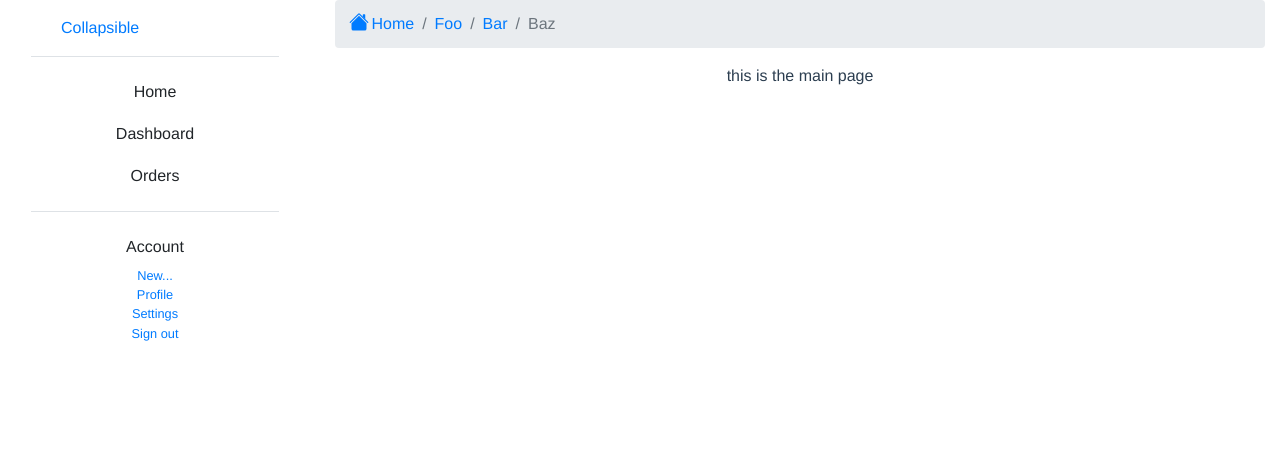
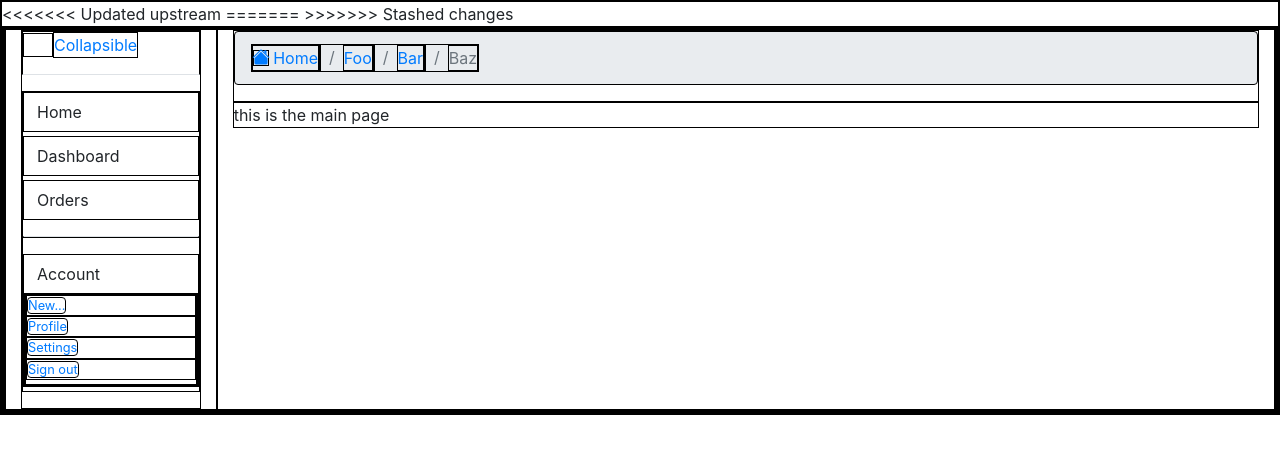
Before and after one commit to Koffer0-0/InovaAdmin, a Vue app: page / in a window 1280 px wide. Shown: the top 454 px of the page. Built offline with nearby package versions, Linux system fonts and the light colour scheme.

Commit message:
added some changes

```diff
--- a/public/index.html
+++ b/public/index.html
@@ -1,11 +1,21 @@
 <!DOCTYPE html>
 <html lang="en">
   <head>
+<<<<<<< Updated upstream
     <meta charset="utf-8" />
         <meta http-equiv="X-UA-Compatible" content="IE=edge" />
         <meta name="viewport" content="width=device-width,initial-scale=1.0" />
         <link rel="icon" href="<%= BASE_URL %>favicon.ico" />
         <title>Lab Admin</title>
+=======
+    <meta charset="utf-8">
+    <meta http-equiv="X-UA-Compatible" content="IE=edge">
+    <meta name="viewport" content="width=device-width,initial-scale=1.0">
+    <link rel="icon" href="<%= BASE_URL %>favicon.ico">
+    <title><%= htmlWebpackPlugin.options.title %></title>
+    <link rel="stylesheet" href="https://fonts.googleapis.com/css?family=Roboto:100,300,400,500,700,900">
+    <link rel="stylesheet" href="https://cdn.jsdelivr.net/npm/@mdi/font@latest/css/materialdesignicons.min.css">
+>>>>>>> Stashed changes
   </head>
   <body>
         <div id="app"></div>
--- a/src/App.vue
+++ b/src/App.vue
@@ -2,11 +2,13 @@
   <div id="app">
     <b-container fluid>
       <div class="row">
-        <div class="col-md-3">
+        <div class="col-md-2">
           <SideBar></SideBar>
         </div>
-        <div class="col-md-9">
-          <Breadcrumb></Breadcrumb>
+        <div class="col-md-10">
+          <Breadcrumb>
+
+          </Breadcrumb>
           <router-view></router-view>
         </div>
       </div>
@@ -29,12 +31,9 @@
 </script>
 
 <style>
-
-#app {
-  font-family: Avenir, Helvetica, Arial, sans-serif;
-  -webkit-font-smoothing: antialiased;
-  -moz-osx-font-smoothing: grayscale;
-  text-align: center;
-  color: #2c3e50;
-}
+  * {
+    margin: 0;
+    padding: 0;
+    border: 1px solid black;
+  }
 </style>
--- a/src/components/SideBar.vue
+++ b/src/components/SideBar.vue
@@ -1,6 +1,5 @@
 <template>
   <div class="sidebar">
-    <div class="flex-shrink-0 p-3 bg-white" style="width: 280px;">
       <a href="/" class="d-flex align-items-center pb-3 mb-3 link-dark text-decoration-none border-bottom">
         <svg class="bi me-2" width="30" height="24"><use xlink:href="#bootstrap"></use></svg>
         <span class="fs-5 fw-semibold">Collapsible</span>
@@ -59,7 +58,6 @@
           </div>
         </li>
       </ul>
-    </div>
   </div>
 </template>
 
@@ -69,34 +67,8 @@
   },
   data() {
     return {
-      initialShow: true,
-      header: "<h3>Sidebar</h3>",
-      links: [
-        {name: "Home", href: {name: "home"}, faIcon: ["fas", "home"]},
-        {
-          name: "Dropdown",
-          faIcon: ["fas", "tint"],
-          children: [
-            {
-              name: "Child Item 1",
-              href: {
-                name: "child-item-1",
-              },
-              faIcon: ["fas", "child"],
-            },
-            {
-              name: "Child Item 2",
-              href: {
-                name: "child-item-2",
-              },
-              faIcon: ["fas", "child"],
-            },
-          ],
-        },
-        {name: "About", href: {name: "about"}, faIcon: "users"},
-        {name: "Contact", href: {name: "contact"}, faIcon: "phone"},
-      ],
-    };
+
+    }
   },
   methods: {
     onSidebarChanged() {
@@ -106,5 +78,7 @@
 </script>
 
 <style scoped>
-
+  .sidebar {
+    border: 1px solid black;
+  }
 </style>
```
